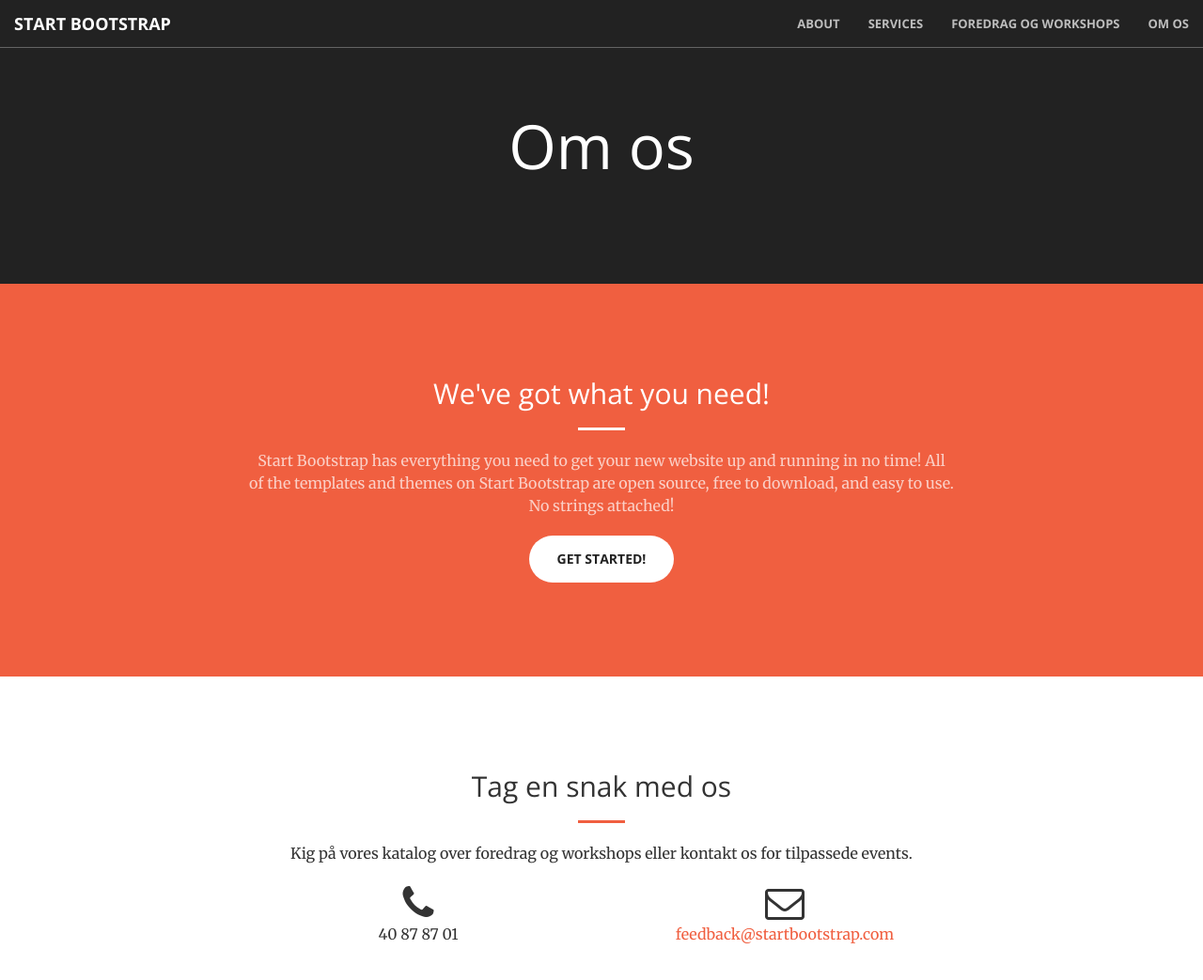
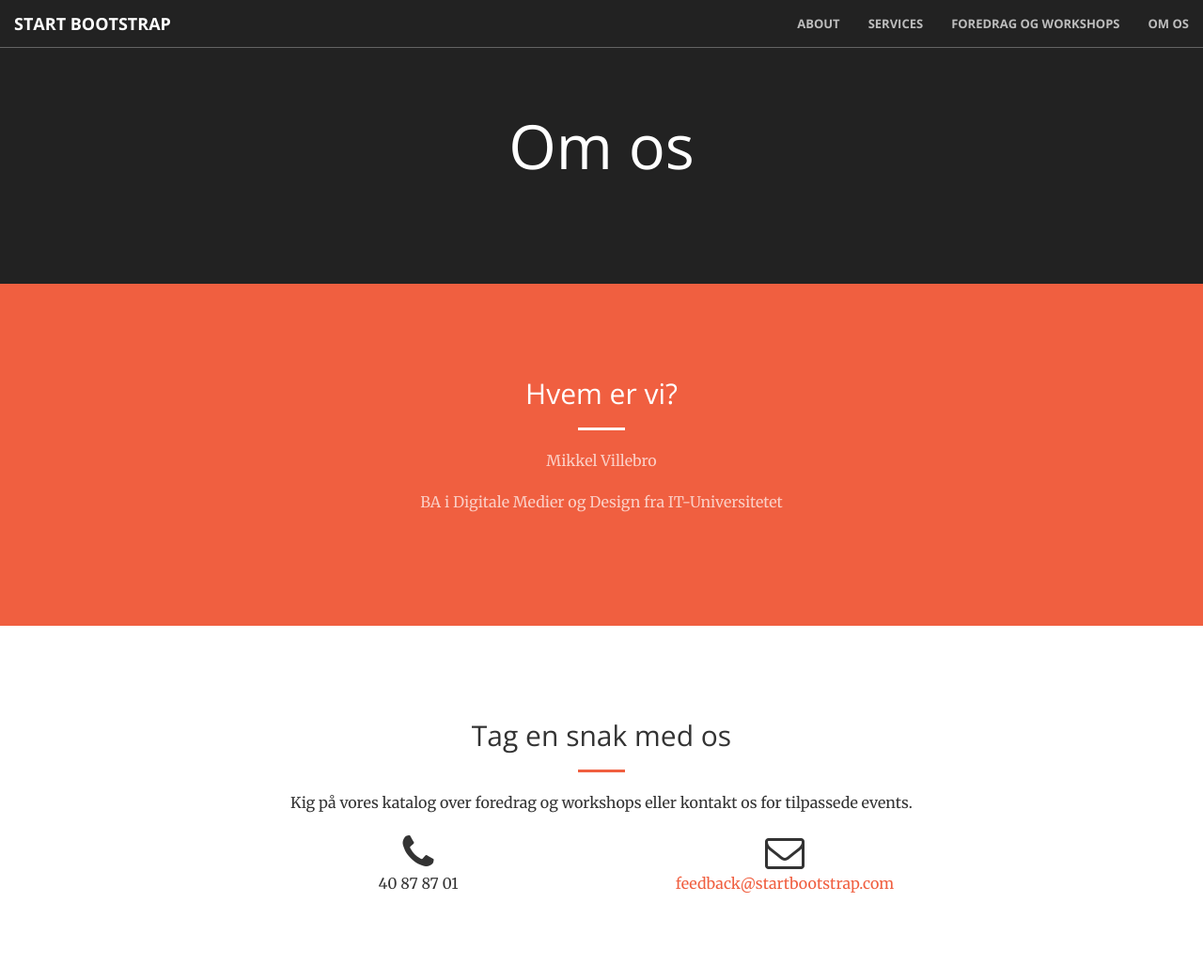
Before and after one commit to sociotek/sociotek.github.io, a Jekyll site: the page built from about.html, in a window 1280 px wide and 1126 px high. Shown: the top 1043 px of the window at 94% size. Built offline with Jekyll 4.4.1, drawn with Linux system fonts in a browser that asks for light colours.

Commit message:
Update about.html

```diff
--- a/about.html
+++ b/about.html
@@ -6,10 +6,10 @@
 	<div class="container">
 		<div class="row">
 			<div class="col-lg-8 col-lg-offset-2 text-center">
-				<h2 class="section-heading">We've got what you need!</h2>
+				<h2 class="section-heading">Hvem er vi?</h2>
 				<hr class="light">
-				<p class="text-faded">Start Bootstrap has everything you need to get your new website up and running in no time! All of the templates and themes on Start Bootstrap are open source, free to download, and easy to use. No strings attached!</p>
-				<a href="#" class="btn btn-default btn-xl">Get Started!</a>
+				<p class="text-faded">Mikkel Villebro</p>
+				<p class="text-faded">BA i Digitale Medier og Design fra IT-Universitetet</p>
 			</div>
 		</div>
 	</div>
```
